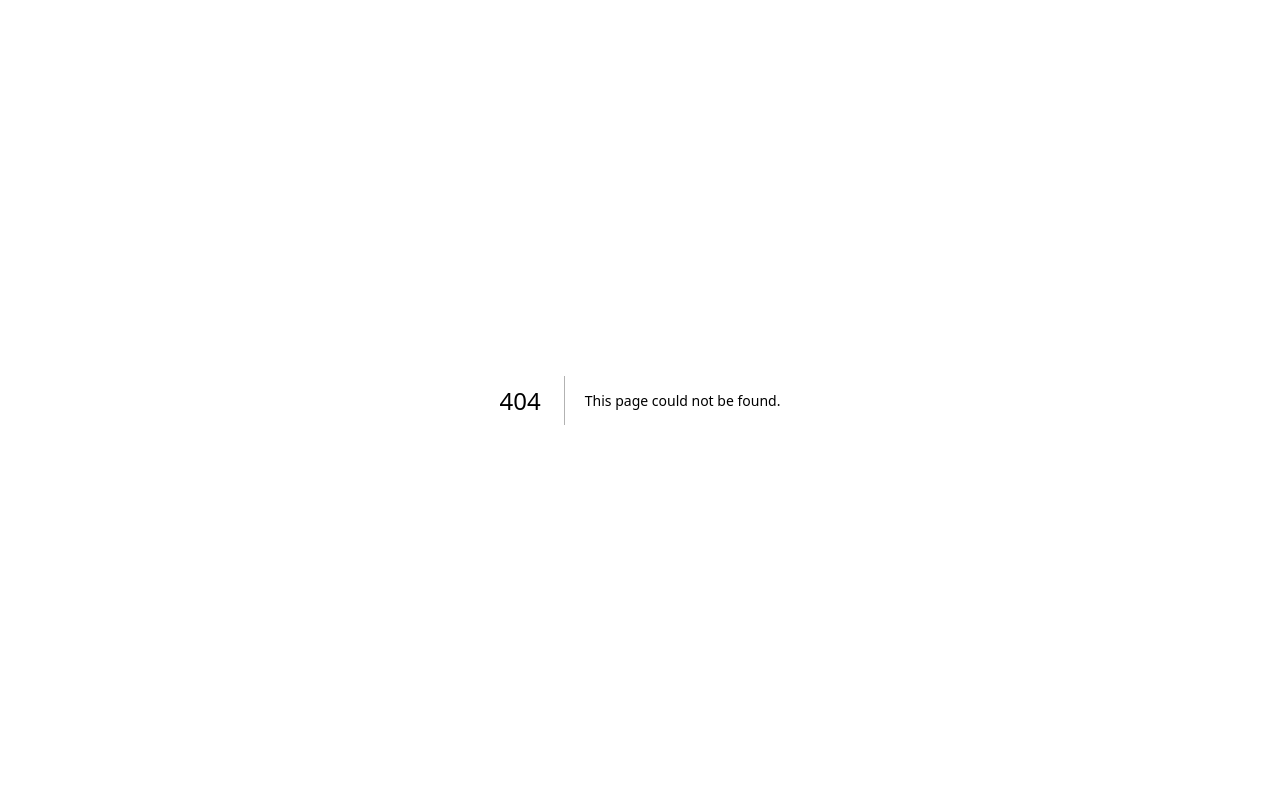
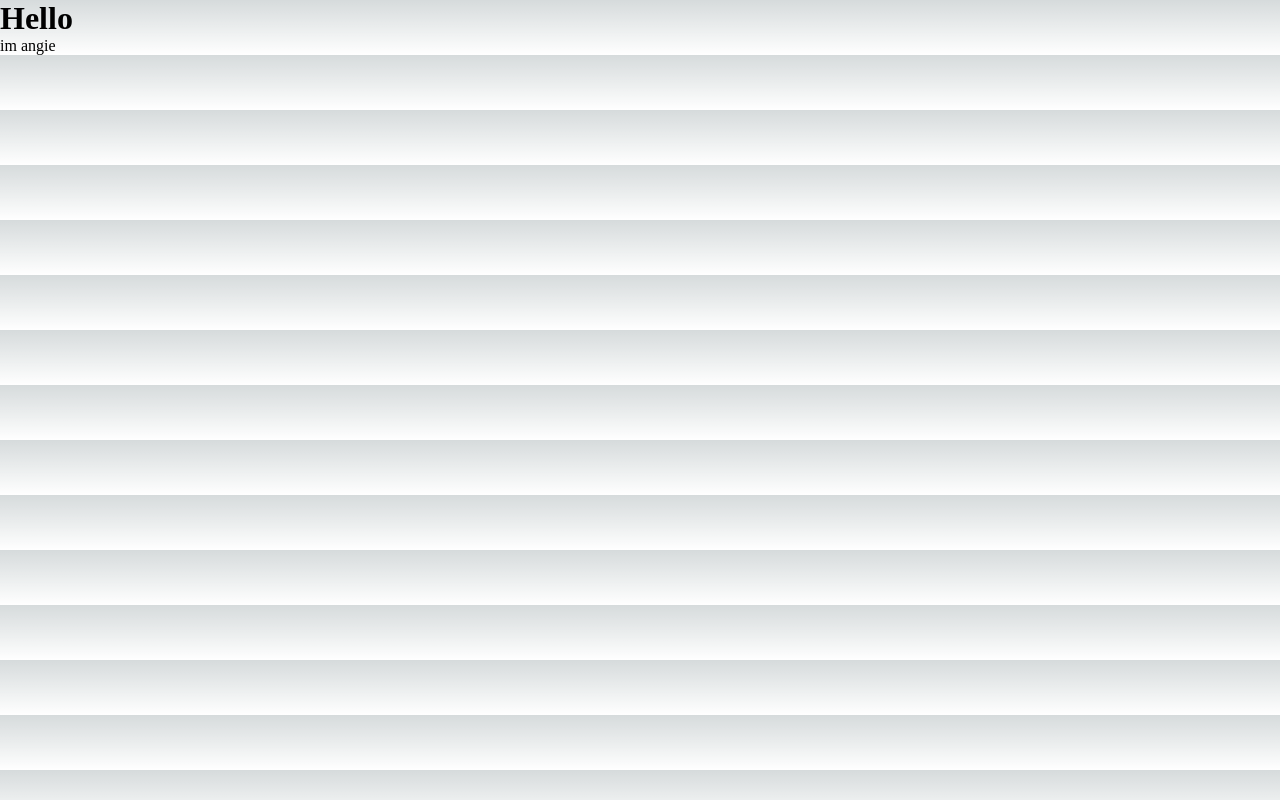
Before and after one commit to ConnectOrlando/connectorlandoweb, a Next.js app: page /companies in a window 1280 px wide. Before the commit this address had no page. Built offline with nearby package versions, Linux system fonts and the light colour scheme.

Commit message:
pushing companies

```diff
--- /dev/null
+++ b/pages/companies/index.js
@@ -0,0 +1,8 @@
+export default function Companies() {
+  return (
+    <main>
+      <h1>Hello</h1>
+      <p>im angie</p>
+    </main>
+  );
+}
```
